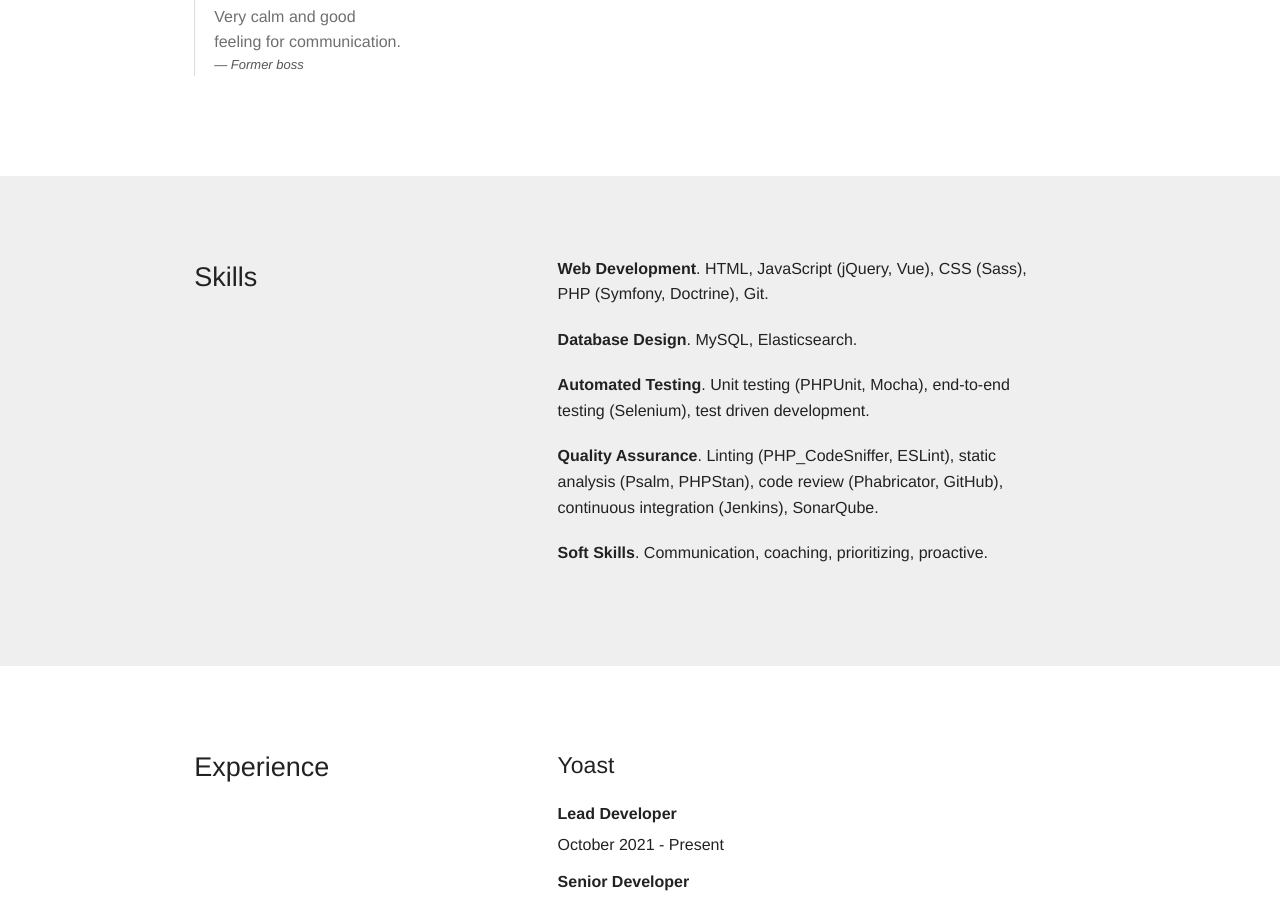
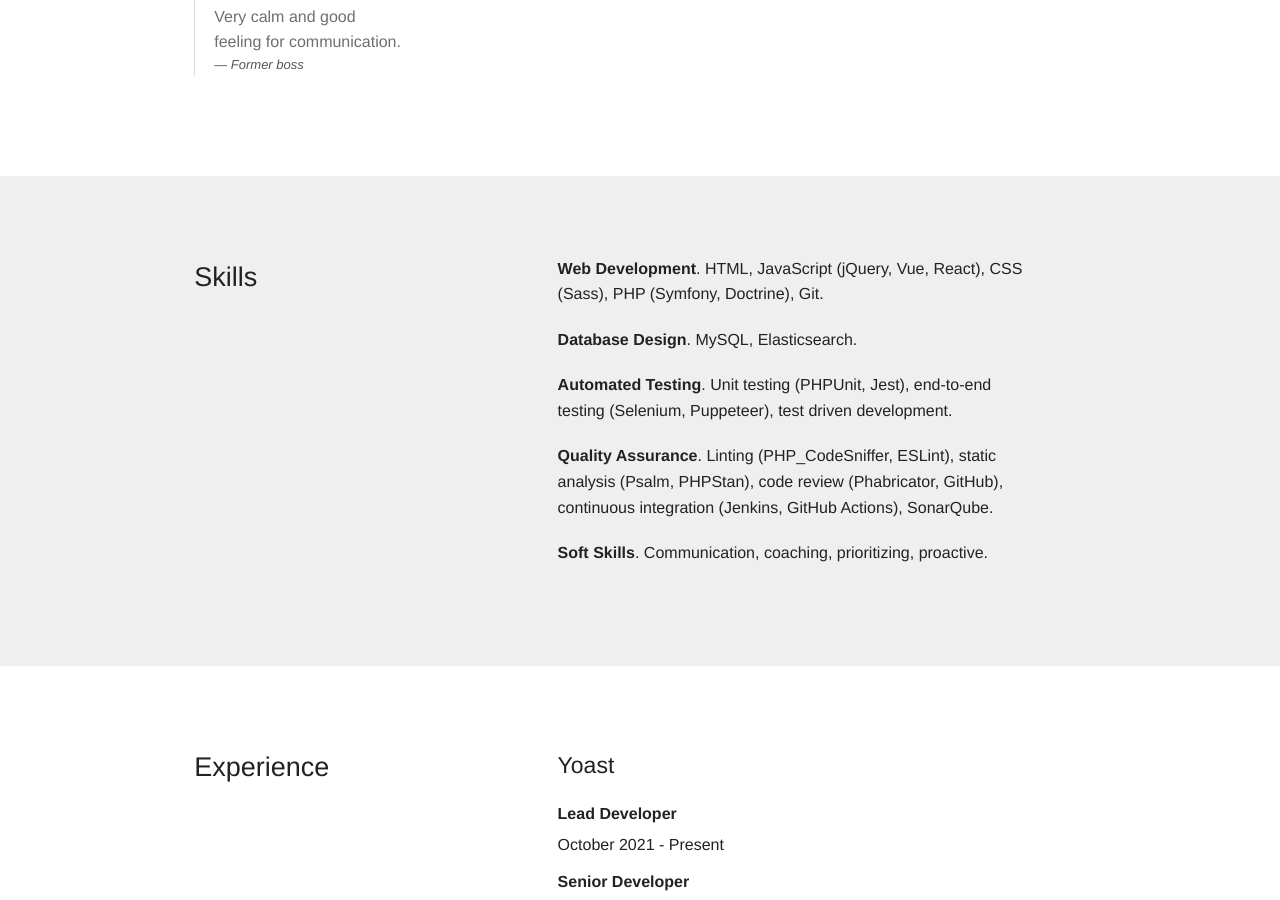
Before and after one commit to d-claassen/d-claassen.github.io, a Jekyll site: the page built from index.html, in a window 1280 px wide and 900 px high, scrolled down 620 px. Built offline with Jekyll 4.4.1, drawn with Linux system fonts in a browser that asks for light colours.

Commit message:
Update resume-skills.yml (#54)

```diff
--- a/_data/resume-skills.yml
+++ b/_data/resume-skills.yml
@@ -1,10 +1,10 @@
 - name: Web Development
-  description: HTML, JavaScript (jQuery, Vue), CSS (Sass), PHP (Symfony, Doctrine), Git.
+  description: HTML, JavaScript (jQuery, Vue, React), CSS (Sass), PHP (Symfony, Doctrine), Git.
 - name: Database Design
   description: MySQL, Elasticsearch.
 - name: Automated Testing
-  description: Unit testing (PHPUnit, Mocha), end-to-end testing (Selenium), test driven development.
+  description: Unit testing (PHPUnit, Jest), end-to-end testing (Selenium, Puppeteer), test driven development.
 - name: Quality Assurance
-  description: Linting (PHP_CodeSniffer, ESLint), static analysis (Psalm, PHPStan), code review (Phabricator, GitHub), continuous integration (Jenkins), SonarQube.
+  description: Linting (PHP_CodeSniffer, ESLint), static analysis (Psalm, PHPStan), code review (Phabricator, GitHub), continuous integration (Jenkins, GitHub Actions), SonarQube.
 - name: Soft Skills
   description: Communication, coaching, prioritizing, proactive.
```
